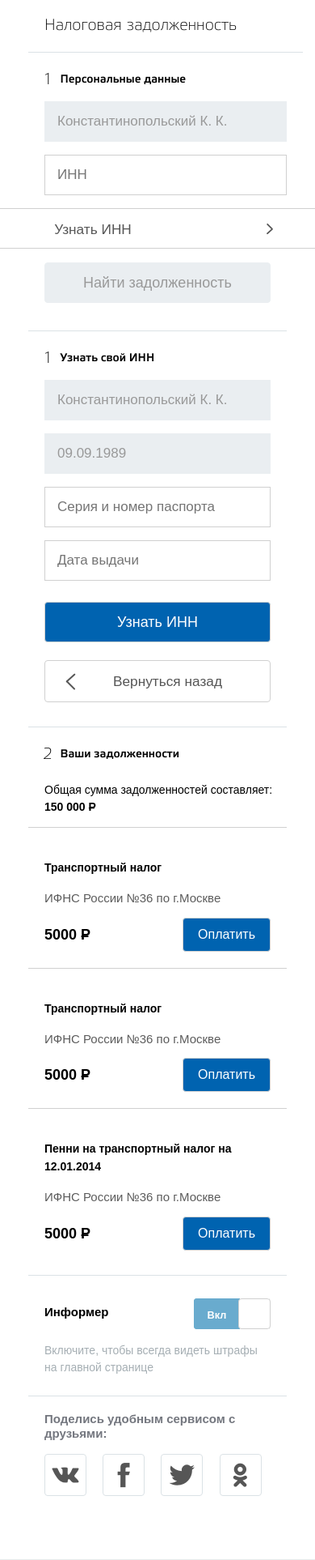
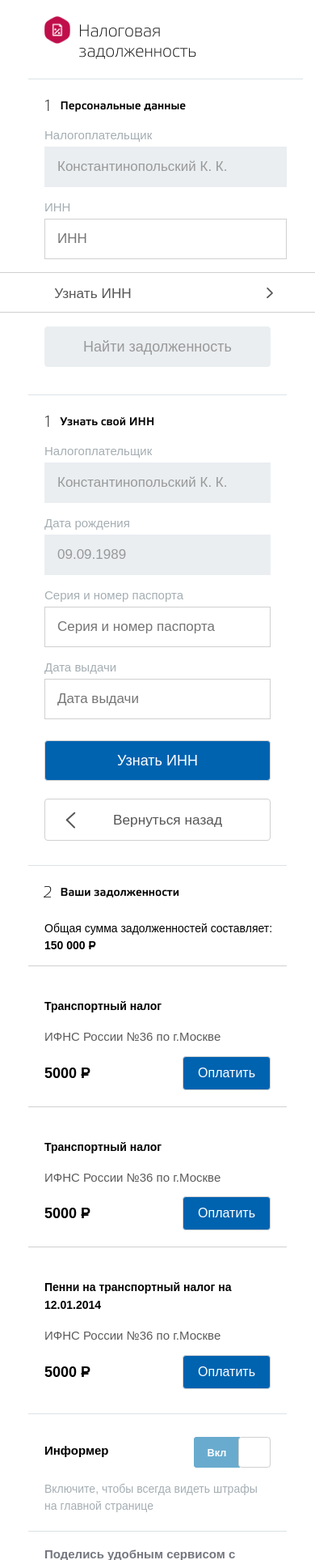
Before and after one commit to bestAIC/EPGU, a PHP site: page /mobile_nalogovaya_zadoljennost.html in a window 390 px wide; the page is wider, and only the part inside the window is pictured. Shown: the part 54-1980 px from the top of that part at 81% size. Run offline with PHP 8.4, Linux system fonts and the light colour scheme.

Commit message:
ad@aic.ru
финальные правки mobile

```diff
--- a/css/main.css
+++ b/css/main.css
@@ -749,7 +749,7 @@ H4 {
 .switcher .left,
 .switcher .right {
   width:55px;
-  line-height:40px;
+  line-height:38px;
   text-align:center;
   cursor:pointer;
 }
--- a/css/mobile_main.css
+++ b/css/mobile_main.css
@@ -186,9 +186,10 @@ BODY {
   padding: 0 0 0 46px;
   border-bottom: none;
   width:100%;
-	border-radius: 4px;
-	box-sizing: border-box;
-	-moz-box-sizing: border-box;
+  border-radius: 4px;
+  position: relative;
+  box-sizing: border-box;
+  -moz-box-sizing: border-box;
 }
 
 #content .title IMG{
@@ -605,6 +614,11 @@ dd .popup_link{
     font-size: 14px;
     color: #A5AEB3;
     margin-left: 24px;
+    vertical-align: middle;
+    height: 38px;
+}
+.switcher_cont .switcher_txt p{
+  display: inline-block;
 }
 
 
@@ -1403,6 +1417,26 @@ FIELDSET{
     padding: 20px 0 0 0;
     width: 320px;
   }
+  #content .title{
+    padding-left: 0;
+    margin-left: 10px;
+    margin-top: 0;
+    margin-bottom: 20px;
+  }
+  #content .title IMG{
+    width: 32px;
+    height: auto;
+    margin-right: 10px;
+    vertical-align: middle;
+    position: static;
+    display: inline-block;
+  }
+  #content .title H1{
+    font-size: 21px;
+    display: inline-block;
+    vertical-align: text-top;
+    width: 80%;
+  }
 
   #content H2 {
     font-size:100%;
@@ -1453,12 +1487,6 @@ FIELDSET{
     height: 100%;
     margin: 0px 0 20px;
     padding: 0 20px;
-  }
-  #content .title.medium IMG{
-    display: none;
-  }
-  #content .title.medium H1{
-    font-size: 1.31em; /*21px*/
   }
 
   .big_inp-form .point_num{
@@ -1480,8 +1508,8 @@ FIELDSET{
   #content FIELDSET LABEL{
     display: block;
     margin: 0 0 6px 0;
-    font-size: 14px;
     color: #A5AEB3;
+    font-size: 14px Arial, "Helvetica Neue", Helvetica, sans-serif;
   }
 
   .big_inp-form INPUT,
--- a/mobile_gibdd_shtrafy.html
+++ b/mobile_gibdd_shtrafy.html
@@ -249,7 +249,7 @@
                       </div>
                     </div>
                     <div class="switcher_txt l_66">
-                        <p>Подключите информер, и информация о штрафах будет отображаться на главной странице портала.</p>
+                        <p>Включите, чтобы всегда видеть штрафы на главной странице</p>
                     </div>
                 </div><!-- switcher_cont -->
 
--- a/mobile_nalogovaya_zadoljennost.html
+++ b/mobile_nalogovaya_zadoljennost.html
@@ -56,8 +56,8 @@
 
                     <span class="point_num">1</span>
                     <h3>Персональные данные</h3>
-                    <em class="wrapper l_100"><input type="text" placeholder="Налогоплательщик" value="Константинопольский К. К." class="big" disabled="disabled"/></em><br/>
-                    <em class="wrapper l_50"><input type="text" placeholder="ИНН" class="big"/>
+                    <em class="wrapper l_100"><label for="settings02">Налогоплательщик</label><input type="text" placeholder="Налогоплательщик" value="Константинопольский К. К." class="big" disabled="disabled"/></em><br/>
+                    <em class="wrapper l_50"><label for="settings02">ИНН</label><input type="text" placeholder="ИНН" class="big"/>
                     </em><em class="wrapper l_50 mobile_morpf"><a href="#" class="btn mobile_morpf"><b>Узнать ИНН</b></a></em>
 
                     <div class="clear btn-cont_inner">
@@ -70,11 +70,11 @@
 
                       <span class="point_num">1</span>
                       <h3>Узнать свой ИНН</h3>
-                      <em class="wrapper l_100"><input type="text" placeholder="Налогоплательщик" value="Константинопольский К. К." class="big" disabled="disabled"/></em><br/>
+                      <em class="wrapper l_100"><label for="settings02">Налогоплательщик</label><input type="text" placeholder="Налогоплательщик" value="Константинопольский К. К." class="big" disabled="disabled"/></em><br/>
 
-                      <em class="wrapper l_33"><input type="text" placeholder="Дата рождения" class="big" value="09.09.1989" disabled="disabled"/>
-                      </em><em class="wrapper l_33"><input type="text" placeholder="Серия и номер паспорта" class="big"/>
-                      </em><em class="wrapper l_33"><input type="text" placeholder="Дата выдачи" class="big" /></em><br/>
+                      <em class="wrapper l_33"><label for="settings02">Дата рождения</label><input type="text" placeholder="Дата рождения" class="big" value="09.09.1989" disabled="disabled"/>
+                      </em><em class="wrapper l_33"><label for="settings02">Серия и номер паспорта</label><input type="text" placeholder="Серия и номер паспорта" class="big"/>
+                      </em><em class="wrapper l_33"><label for="settings02">Дата выдачи</label><input type="text" placeholder="Дата выдачи" class="big" /></em><br/>
 
                       <div class="clear mobile_morpf btn-cont_inner">
                         <a href="#" class="btn white larr fl"><b>Вернуться назад</b></a>
```
Also changed, not shown: other parts of css/mobile_main.css (+22 -11 lines), mobile_proverka_sudebnyh_zadoljennostey.html (+4 -4 lines), img/mobile/larr_white.png (added), img/mobile/rarr_white.png (added).
